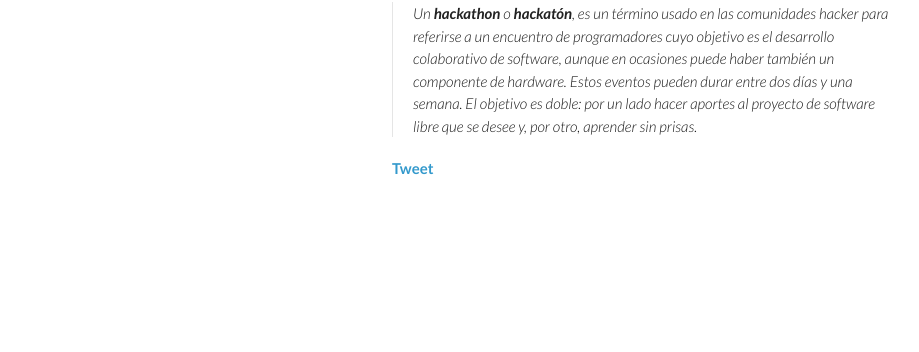
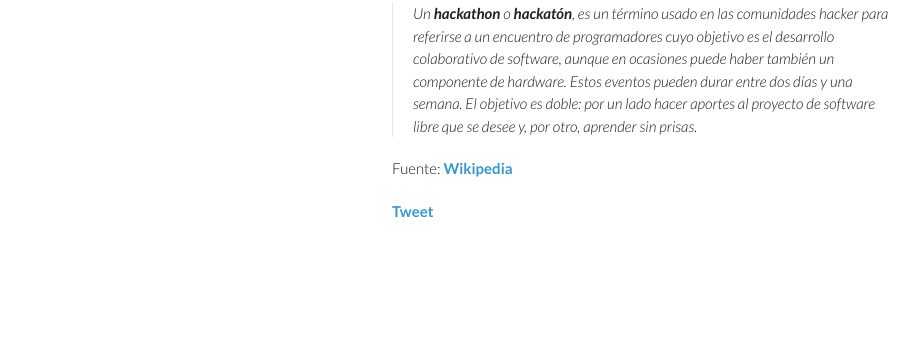
Before and after one commit to josejuansanchez/josejuansanchez.github.io, a Jekyll site: the page built from _posts/2014-02-18-el-hackaton.md, in a window 1280 px wide. Shown: the part 375-727 px from the top of the page, without its empty margins (178-1097 px from the left). Built offline with Jekyll 4.4.1, drawn with Linux system fonts in a browser that asks for light colours; comment, search, counter and statistics services are not loaded.

Commit message:
Update 2014-02-18-el-hackaton.md

```diff
--- a/_posts/2014-02-18-el-hackaton.md
+++ b/_posts/2014-02-18-el-hackaton.md
@@ -12,3 +12,5 @@ category: events, development
 ### ¿Qué es un Hackatón?
 
 > Un **hackathon** o **hackatón**, es un término usado en las comunidades hacker para referirse a un encuentro de programadores cuyo objetivo es el desarrollo colaborativo de software, aunque en ocasiones puede haber también un componente de hardware. Estos eventos pueden durar entre dos días y una semana. El objetivo es doble: por un lado hacer aportes al proyecto de software libre que se desee y, por otro, aprender sin prisas.
+
+Fuente: [Wikipedia](http://es.wikipedia.org/wiki/Hackathon)
```
